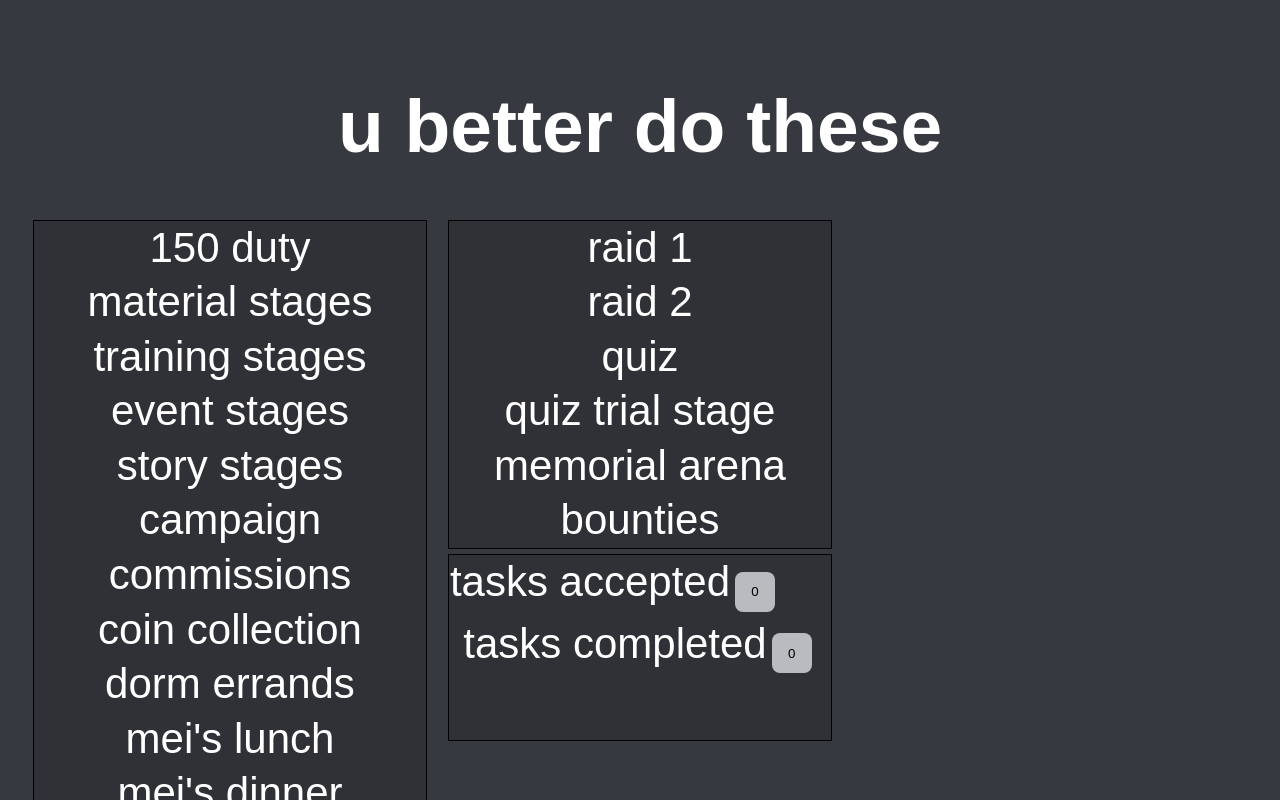
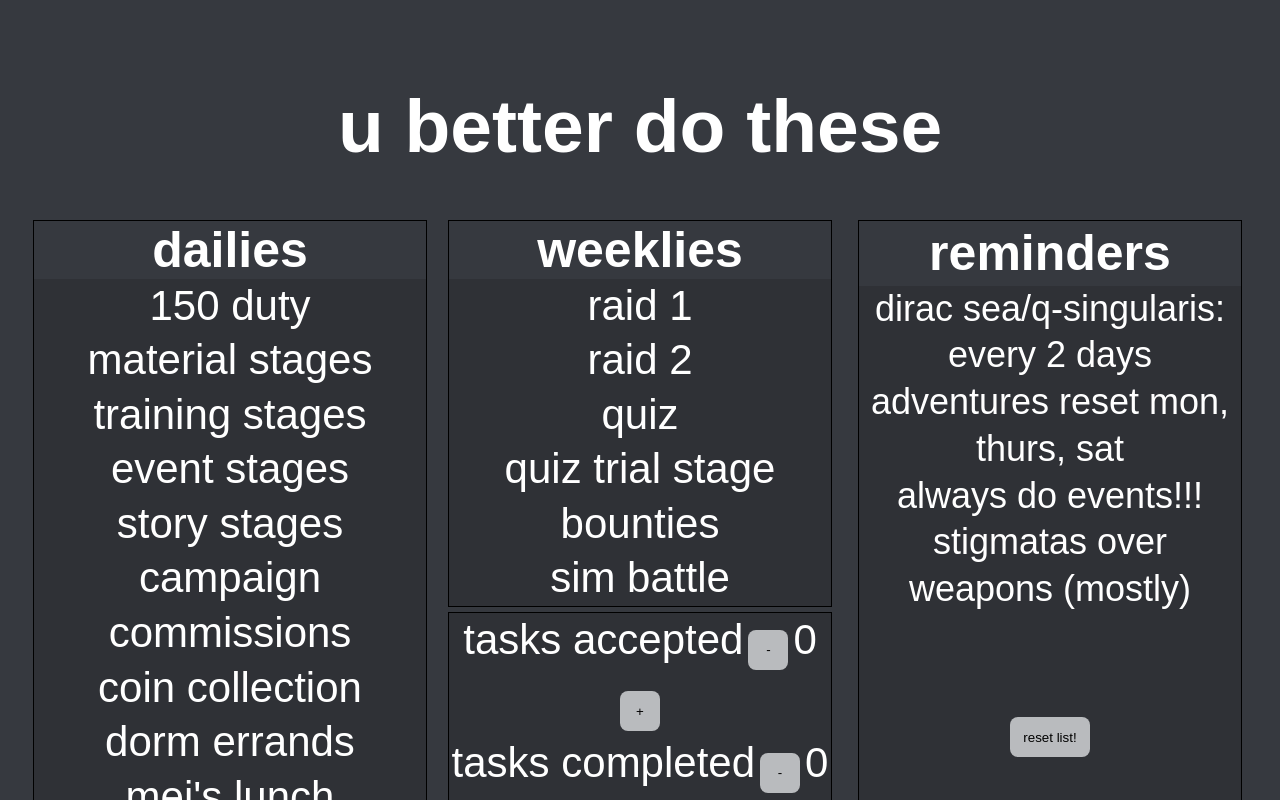
Before and after one commit to meolalala/hi3-checklist, a React (Create React App) app: page / in a window 1280 px wide. Shown: the top 800 px of the page. Built offline with nearby package versions, Linux system fonts and the light colour scheme.

Commit message:
reset button update and reminders

```diff
--- a/src/App.css
+++ b/src/App.css
@@ -11,6 +11,8 @@ h2 {
   justify-content: center;
   color: #ffffff;
   font-size: 50px;
+  margin: 0px;
+  background-color: #36393f;
 }
 
 body {
@@ -29,7 +31,7 @@ body {
   cursor: pointer;
 }
 
-.list, .list-checked {
+.list, .list-checked, .reminder-list {
   line-height: 1.3;
   max-width: 100%;
   max-height: 100%;
@@ -77,3 +79,7 @@ body {
 li {
   list-style-type: none;
 }
+
+img {
+  height: 50px;
+}
--- a/src/App.js
+++ b/src/App.js
@@ -1,10 +1,11 @@
 import React, { useState } from 'react';
 import './App.css';
+import mewmelt from './mewmelt.png'
 
 const TASKS = {
-    weekly: ['raid 1', 'raid 2', 'quiz', 'quiz trial stage', 'memorial arena', 'bounties', ''],
+    weekly: ['raid 1', 'raid 2', 'quiz', 'quiz trial stage', 'bounties', 'sim battle'],
     daily: ['150 duty', 'material stages', 'training stages', 'event stages', 'story stages', 'campaign', 'commissions', 'coin collection', 'dorm errands', 'mei\'s lunch', 'mei\'s dinner'],
-    adventure: ['tasks accepted', 'tasks completed']
+    adventure: ['tasks accepted', 'tasks completed', 'memorial arena clears']
 }
 
 function List(props) {
@@ -18,7 +19,7 @@ function List(props) {
     })
     return (
         <li style={{ overflow: 'auto', breakInside: 'avoid', border: '1px solid black' }}>
-            {listItems}
+            <h2>{props.listTitle}</h2>{listItems}
         </li>
     )
 }
@@ -26,39 +27,49 @@ function List(props) {
 function ListItemWithButton(props) {
     const [count, setCount] = useState(0)
     const item = props.item
-    const resetVisibility = {
-        visibility: count === 5 ? "visible" : "hidden"
-    }
-    const handleClickReset = () => {
-        setCount(0)
-    }
-    const classNameItem = () => {
-        if (count === 5) {
-            return 'list-checked'
-        } else {
-            return 'list'
-        }
-    }
-    const classNameButton = () => {
-        if (count === 5) {
-            return "item-with-button-finished"
-        } else {
-            return "item-with-button"
-        }
-    }
-    const handleClickCounter = () => {
-        if (count < 5) {
-            setCount(count + 1)
+    const maxCount = props.maxCount
+    const classNameItem = count === maxCount ? "list-checked" : "list"
+    const classNameButton = count === maxCount ? "item-with-button-finished" : "item-with-button"
+
+    const handleClickDecrement = () => {
+        if (count > 0) {
+            setCount(count - 1)
         } else {
             return
         }
     }
-    return (
-        <div className={classNameItem()}>
-            {item}<button className={classNameButton()} onClick={handleClickCounter}>{count}</button><button className="reset-button" style={resetVisibility} onClick={handleClickReset}>reset</button>
-        </div>
-    )
+
+    const handleClickIncrement = () => {
+        if (count < maxCount) {
+            setCount(count + 1)
+            console.log(maxCount)
+        } else {
+            return
+        }
+    }
+
+    const handleClickReset = () => {
+        setCount(0)
+    }
+
+    if (count === maxCount) {
+        return (
+            <div className={classNameItem}>
+                {item}<button className="reset-button" style={{ width: '80px' }} onClick={handleClickReset}>reset! </button>
+            </div>
+        )
+    } else {
+        return (
+            <div className={classNameItem}>
+                {item}<button className={classNameButton} onClick={handleClickDecrement}>-</button>
+                {count}
+                <button className={classNameButton} onClick={handleClickIncrement}>+</button>
+            </div>
+        )
+    }
 }
+
+
 
 export default class App extends React.Component {
     constructor(props) {
@@ -67,8 +78,6 @@ export default class App extends React.Component {
             checked: new Set(),
         }
     }
-
-
 
     onClickHandler = (item) => {
         const checked = new Set(this.state.checked)
@@ -82,6 +91,13 @@ export default class App extends React.Component {
         })
     }
 
+    resetList = () => {
+        const checked = new Set()
+        this.setState({
+            checked
+        })
+    }
+
     render() {
         return (
             <>
@@ -89,15 +105,31 @@ export default class App extends React.Component {
                     <h1>u better do these</h1>
                 </div>
                 <div className="wrapper">
-                    <div >
-                        <List listItems={TASKS.daily} onClick={this.onClickHandler} checked={this.state.checked} />
+                    <div>
+                        <List listTitle="dailies" listItems={TASKS.daily} onClick={this.onClickHandler} checked={this.state.checked} />
                     </div>
                     <div style={{ margin: '5px' }}>
-                        <List listItems={TASKS.weekly} onClick={this.onClickHandler} checked={this.state.checked} />
+                        <List listTitle="weeklies" listItems={TASKS.weekly} onClick={this.onClickHandler} checked={this.state.checked} />
                     </div>
                     <div style={{ border: '1px solid black', margin: '5px' }}>
-                        <ListItemWithButton item={TASKS.adventure[0]} />
-                        <ListItemWithButton item={TASKS.adventure[1]} />
+                        <ListItemWithButton item={TASKS.adventure[0]} maxCount={5} />
+                        <ListItemWithButton item={TASKS.adventure[1]} maxCount={5} />
+                        <ListItemWithButton item={TASKS.adventure[2]} maxCount={10} />
+                    </div>
+                    <div className="reminder-list" style={{ border: '1px solid black', margin: '5px', fontSize: '36px' }}>
+                        <h2>reminders</h2>
+                        dirac sea/q-singularis: every 2 days <br />
+                        adventures reset mon, thurs, sat <br />
+                        always do events!!! <br />
+                        stigmatas over weapons (mostly) <br />
+                        <br />
+                        <br />
+                        <button className="reset-button" style={{ width: '80px' }} onClick={this.resetList}>reset list!</button>
+                        <br />
+                        <br />
+                        have fun <img src={mewmelt} alt="cute cat btw" />
+                        <br />
+                        -meofox
                     </div>
                 </div>
             </>
```
Also changed, not shown: src/mewmelt.png (added).
